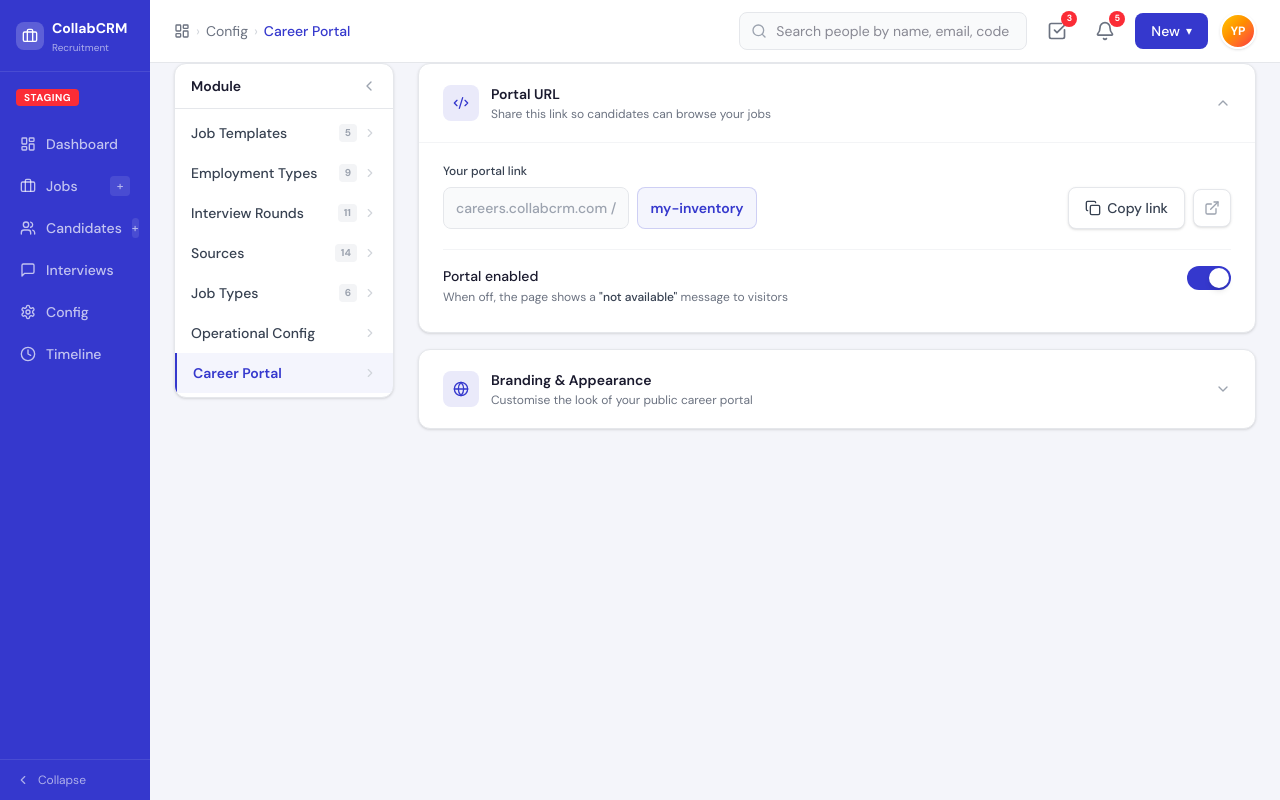
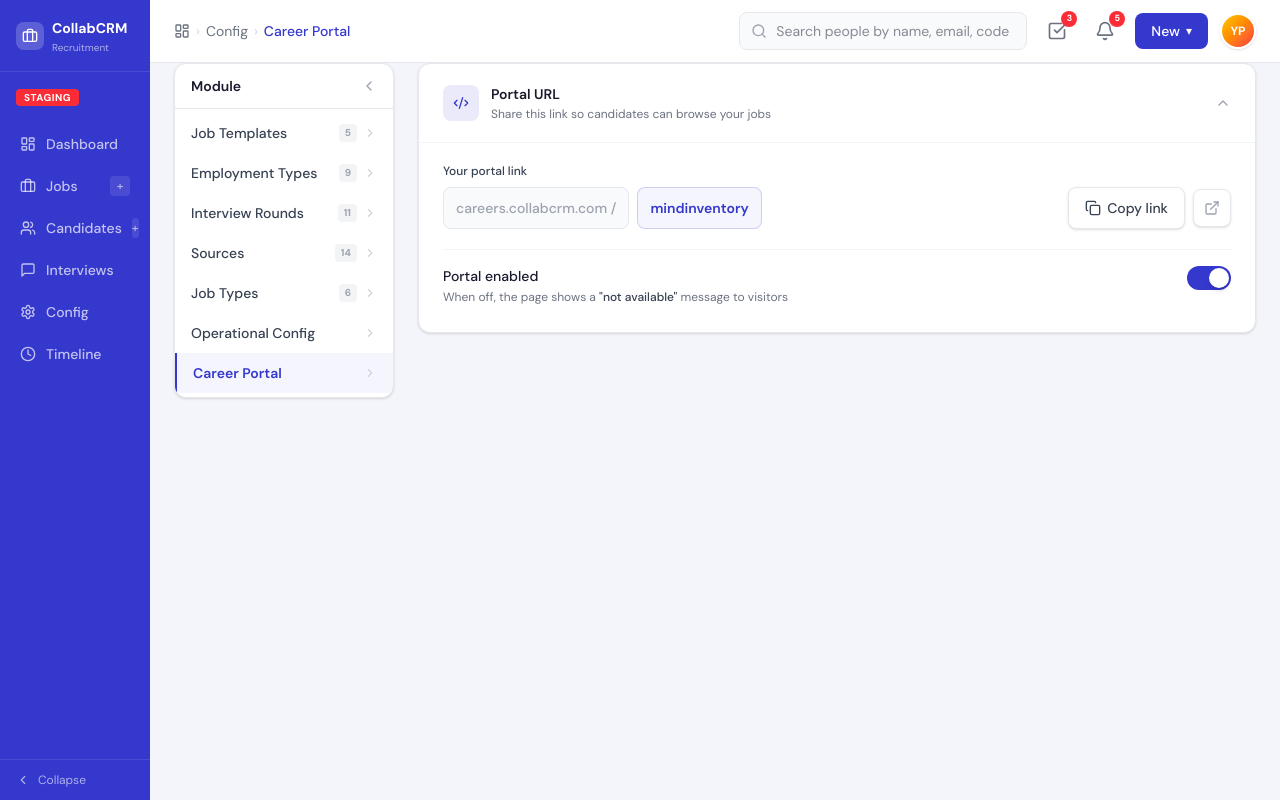
Before and after one commit to yashangvyas-cyber/CollabCareers, a React (Vite) app: page /crm/career-portal in a window 1280 px wide. Built offline with nearby package versions, Linux system fonts and the light colour scheme.

Commit message:
refactor: update career portal slug and remove unused branding section and icon import

```diff
--- a/src/pages/CareerPortalPage.tsx
+++ b/src/pages/CareerPortalPage.tsx
@@ -3,7 +3,7 @@ import { useNavigate } from 'react-router-dom';
 import CRMLayout from '../components/CRMLayout';
 import {
   Code2, Copy, CheckCheck, ExternalLink,
-  ChevronDown, ChevronUp, Globe, ChevronRight,
+  ChevronDown, ChevronUp, ChevronRight,
 } from 'lucide-react';
 
 const moduleItems = [
@@ -95,7 +95,7 @@ function Toggle({ checked, onChange }: { checked: boolean; onChange: () => void
 // ─── Main page ────────────────────────────────────────────────────────────────
 export default function CareerPortalPage() {
   const navigate = useNavigate();
-  const slug = 'my-inventory';
+  const slug = 'mindinventory';
   const portalBase = 'careers.collabcrm.com';
 
   const [portalEnabled, setPortalEnabled] = useState(true);
@@ -227,17 +227,6 @@ export default function CareerPortalPage() {
           )}
         </Section>
 
-        {/* ── Branded globe icon section placeholder (Global Appearance) ─── */}
-        <Section
-          title="Branding & Appearance"
-          description="Customise the look of your public career portal"
-          icon={Globe}
-          defaultOpen={false}
-        >
-          <p className="text-sm text-[#9CA3AF]">
-            Branding settings coming soon — logo, colours, and banner images.
-          </p>
-        </Section>
 
           {/* More sections can be added here following the same <Section> pattern */}
 
```
